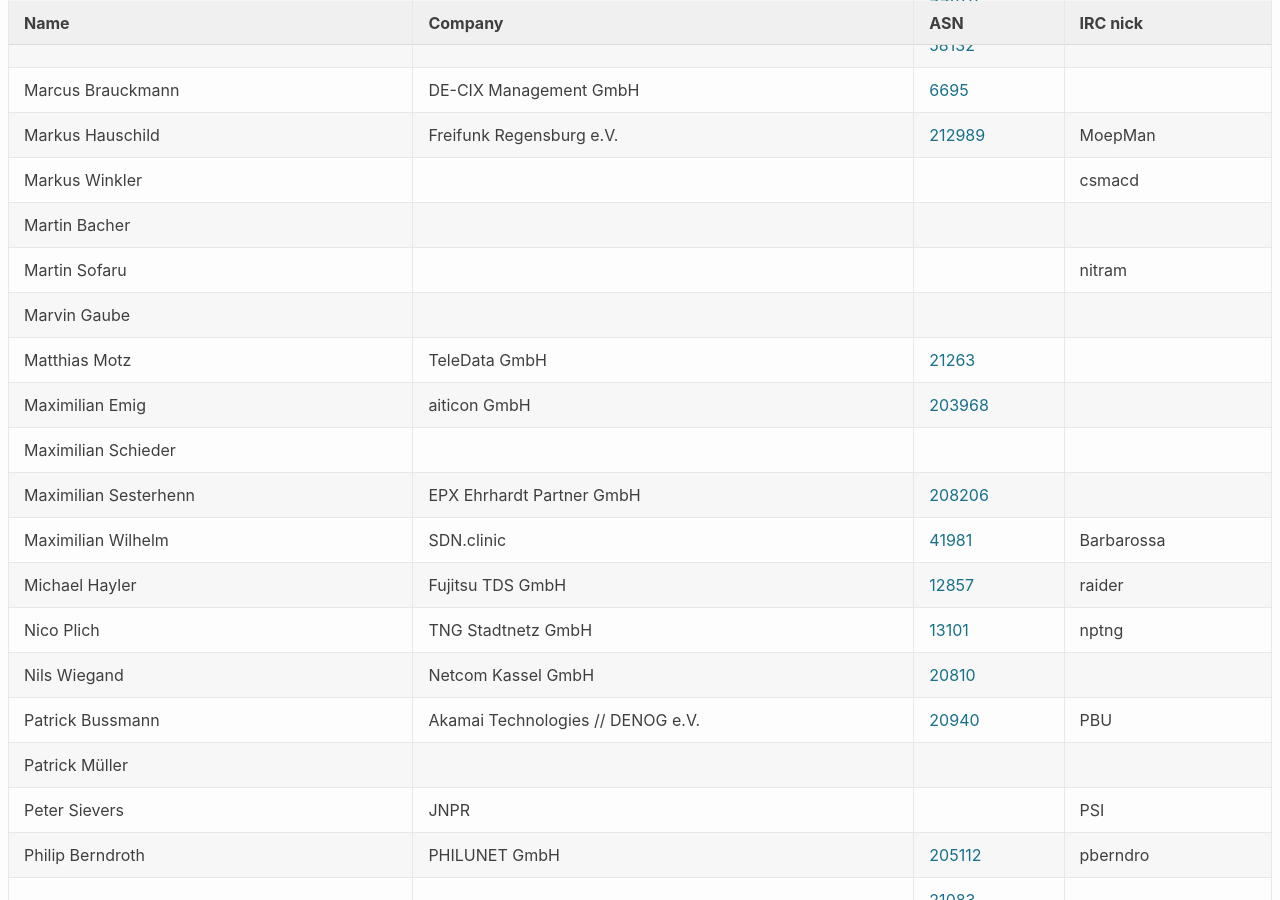
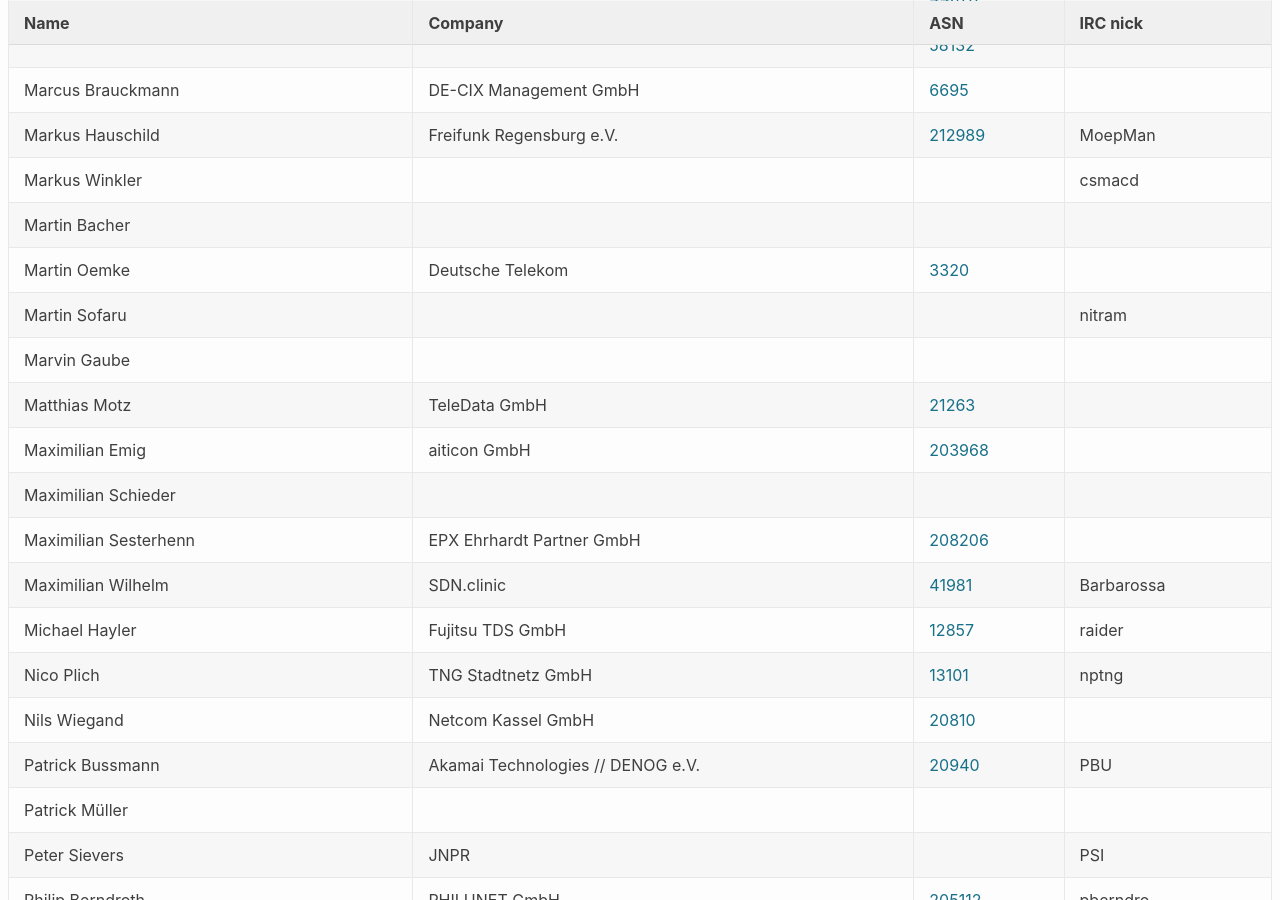
Before and after one commit to denog/pretix-attendeelist, a Jekyll site: the page built from meetup2022_01/index.markdown, in a window 1280 px wide and 900 px high, scrolled down 1774 px. Built offline with Jekyll 4.4.1, drawn with Linux system fonts in a browser that asks for light colours.

Commit message:
Latest data: Tue Feb  8 10:15:50 UTC 2022

```diff
--- a/_data/attendees_denog_meetup_2022-01.json
+++ b/_data/attendees_denog_meetup_2022-01.json
@@ -238,6 +238,12 @@
     "company": null,
     "irc": null,
     "asn": null
+  },
+  {
+    "name": "Martin Oemke",
+    "company": "Deutsche Telekom",
+    "irc": null,
+    "asn": "3320"
   },
   {
     "name": "Martin Sofaru",
```
